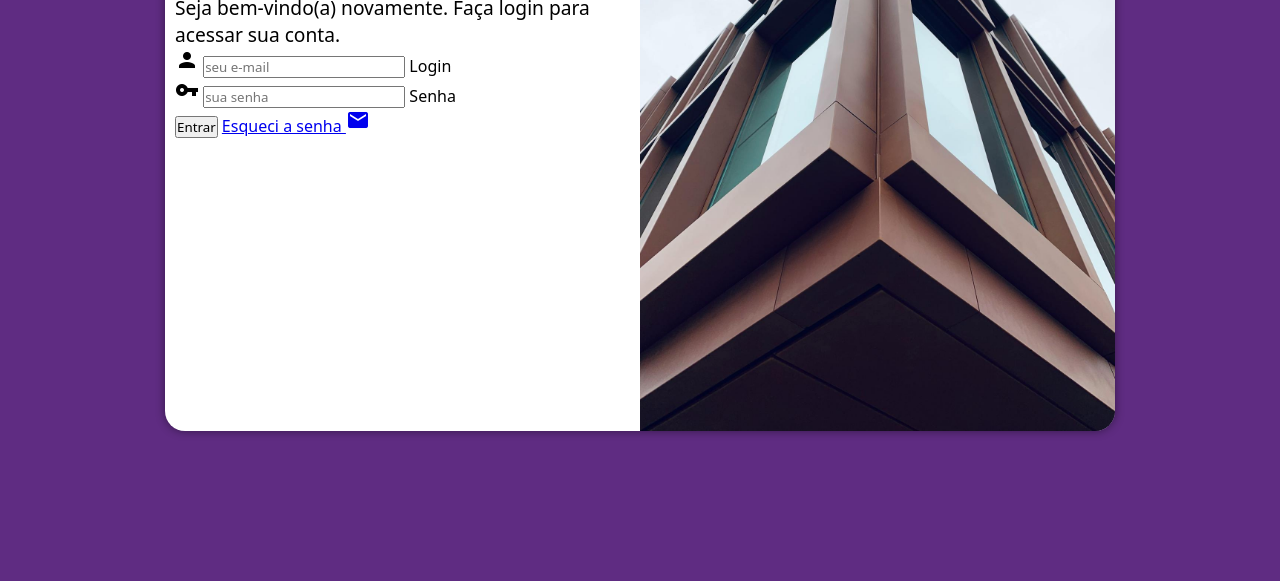
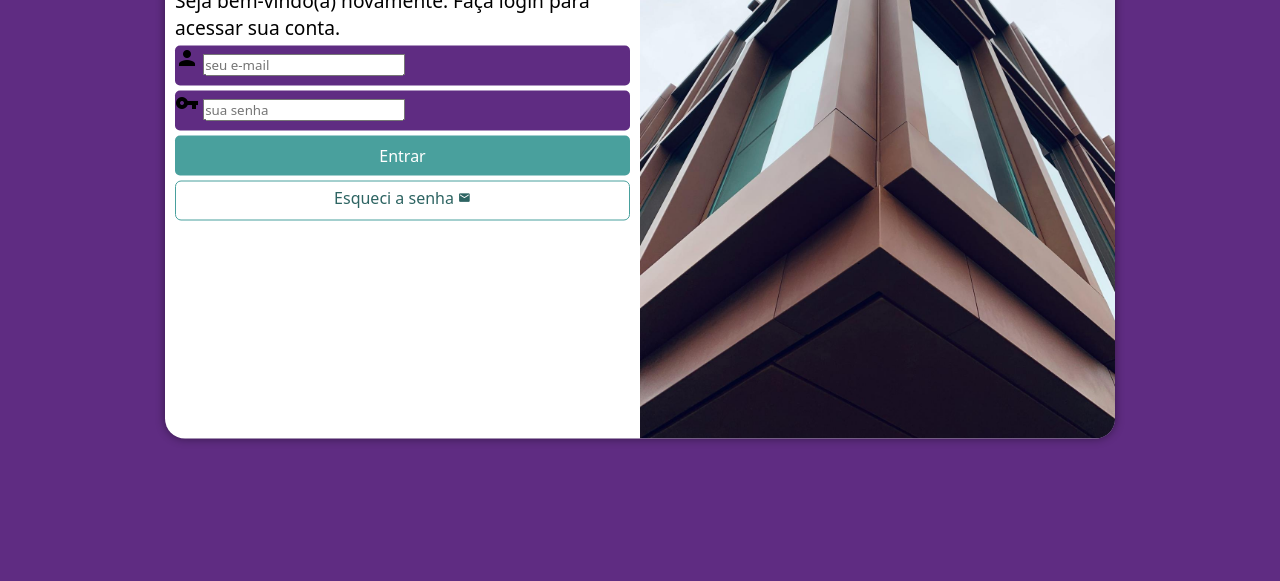
Before and after one commit to LucianoTBrum/projeto-login, a plain HTML site: page index.html in a window 1280 px wide. Shown: the part 219-800 px from the top of the page. Drawn offline with Linux system fonts and the light colour scheme.

Commit message:
Aplicando estilo ao formulário de login

```diff
--- a/estilos/style.css
+++ b/estilos/style.css
@@ -34,7 +34,7 @@ section#login {
 
     background-color: white;
     width: 250px;
-    height: 500px;
+    height: 515px;
     border-radius: 20px;
     box-shadow: 0px 0px 10px rgba(0, 0, 0, 0.450);
 
@@ -63,3 +63,55 @@ div#formulario > h1 {
 div#formulario > p {
     font-size: 0.8em;
 }
+
+form > div.campo {
+    background-color: #5f2c82;
+    display: block;
+    width: 100%;
+    height: 40px;
+    border-radius: 5px;
+    margin: 5px 0px;
+}
+
+div.campo > label {
+    display: none;
+}
+
+form > input[type=submit] {
+    display: block;
+    font-size: 1em;
+    width: 100%;
+    height: 40px;
+    background-color: #49a09d;
+    color: white;
+    border: none;
+    border-radius: 5px;
+    cursor: pointer;
+}
+
+form > input[type=submit]:hover {
+    background-color: #2d6462;
+}
+
+form > a.botao {
+    display: block;
+    text-align: center;
+    font-size: 1em;
+    width: 100%;
+    height: 40px;
+    padding-top: 5px;
+    margin-top: 5px;
+    background-color: white;
+    color: #2d6462;
+    border: 1px solid #49a09d;
+    border-radius: 6px;
+    text-decoration: none;
+}
+
+form > a.botao:hover {
+    background-color: #6cd3cf;
+}
+
+form > a.botao > i {
+    font-size: 0.8em;
+}
--- a/index.html
+++ b/index.html
@@ -29,7 +29,7 @@
                         <label for="isenha">Senha</label>
                     </div>
                     <input type="submit" value="Entrar">
-                    <a href="esqueci.html">
+                    <a href="esqueci.html" class="botao">
                         Esqueci a senha <i class="material-icons">mail</i>
                     </a>
                 </form>
```
